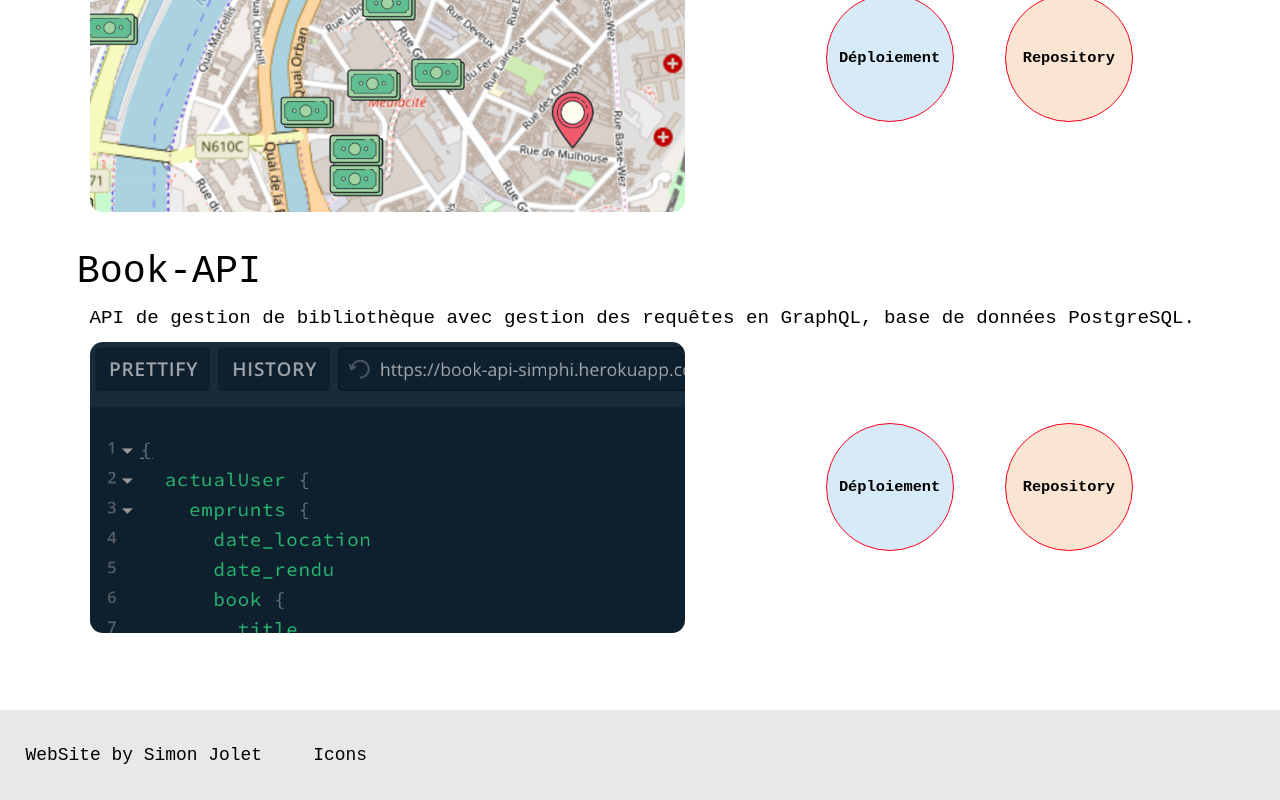
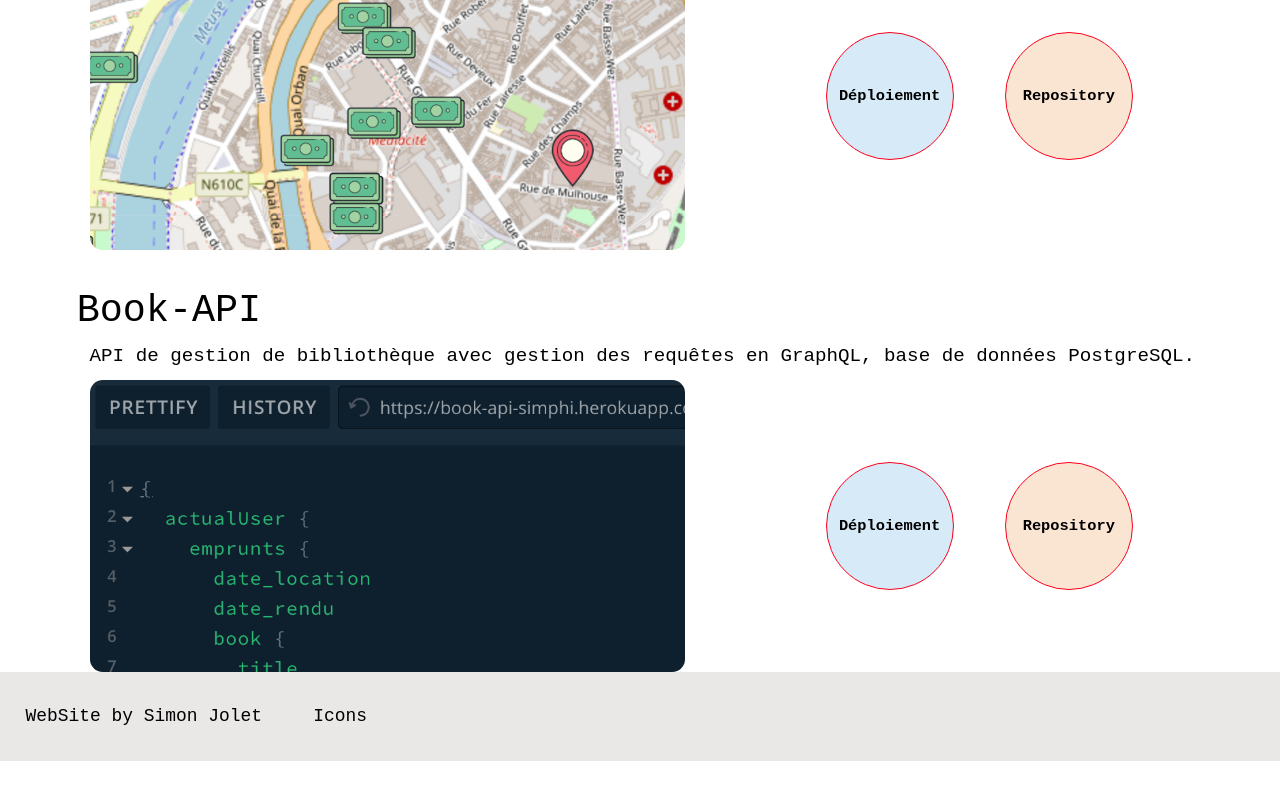
Before and after one commit to SImonJolet/CV-Angular, an Angular app: page /mainpage in a window 1280 px wide. Shown: the part 3719-4519 px from the top of the page. After the commit the page ends 4480 px from the top, so only its background shows below. Built offline with nearby package versions, Linux system fonts and the light colour scheme.

Commit message:
Fix margin bottom project order

```diff
--- a/src/app/composants/projects/projects.component.css
+++ b/src/app/composants/projects/projects.component.css
@@ -134,7 +134,7 @@ a {
   cursor: pointer;
 }
 
-.bookAPI {
+.CestRegle {
   margin-bottom: 6vw;
 }
 /*# sourceMappingURL=projects.component.css.map */
--- a/src/app/composants/projects/projects.component.scss
+++ b/src/app/composants/projects/projects.component.scss
@@ -129,6 +129,6 @@ a {
     cursor: pointer;
   }
 }
-.bookAPI {
+.CestRegle {
   margin-bottom: 6vw;
 }
```
Also changed, not shown: 1 other file (tests, documents, lock files or other folders).
